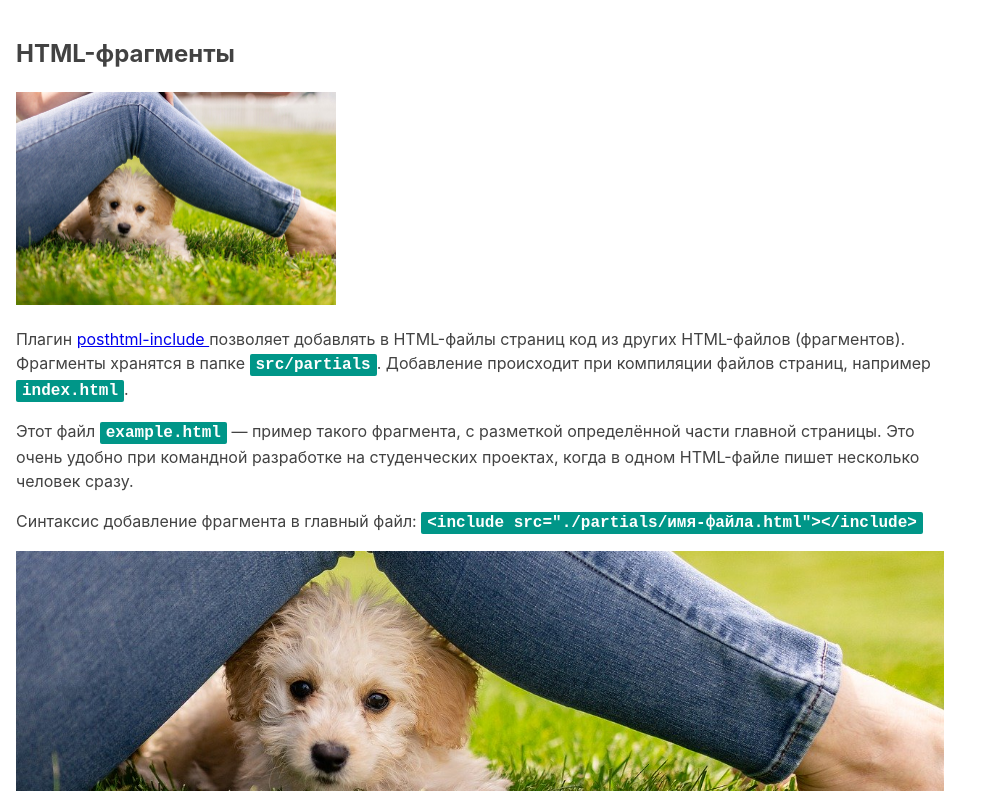
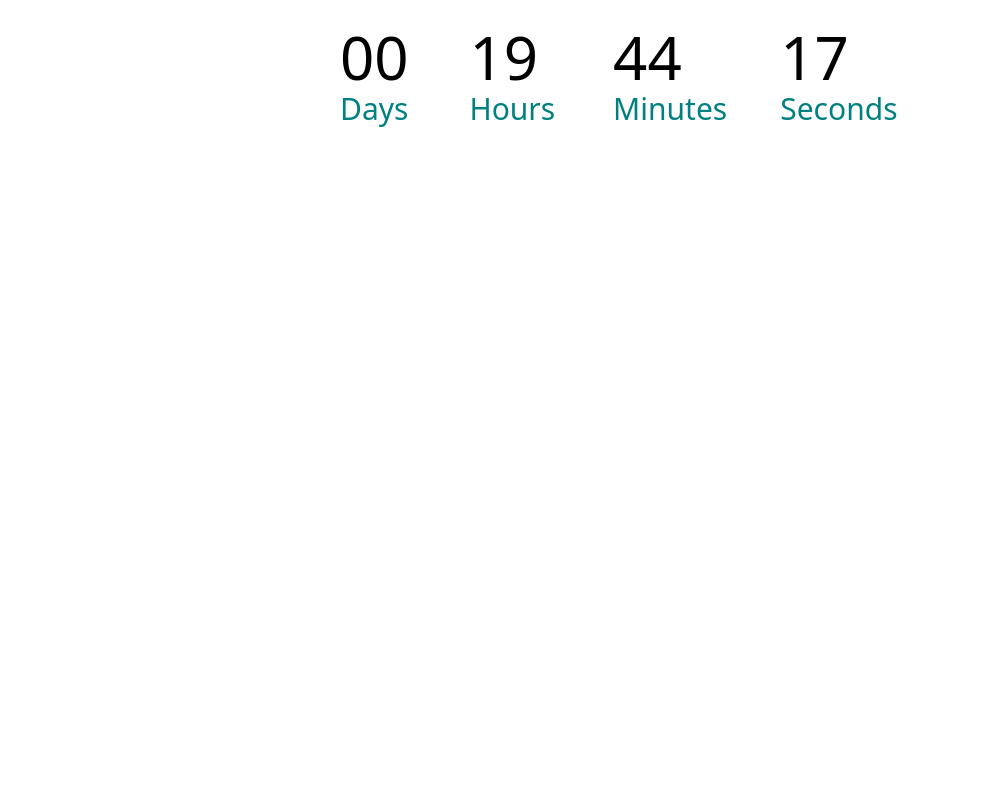
Before and after one commit to AntonTymchenko/goit-js-hw-11-timer, a website built with Parcel: page src/index.html in a window 1280 px wide. Shown: the whole page, without its empty margins (0-991 px from the left). Built offline with nearby package versions, Linux system fonts and the light colour scheme.

Commit message:
hw11-try01

```diff
--- a/src/index.js
+++ b/src/index.js
@@ -1 +1,2 @@
 import './sass/main.scss';
+import './js/timer.js';
--- /dev/null
+++ b/src/js/timer.js
@@ -0,0 +1,107 @@
+class Timer {
+  constructor({ selector, targetDate }) {
+    this.targetDate = targetDate;
+    this.timerId = null;
+    this.refs = {
+      timer: document.querySelector(selector),
+    };
+  }
+  start() {
+    const target = new Date(this.targetDate);
+    const { days, hours, mins, secs } = target;
+    Timer.startCountOnTable({ days, hours, mins, secs }, this.refs.timer);
+
+    this.timerid = setInterval(() => {
+      const currentDate = Date.now();
+      const deltaTime = target - currentDate;
+      const { days, hours, mins, secs } = Timer.getTimeComponents(deltaTime);
+      Timer.changeTableTime({ days, hours, mins, secs }, this.refs.timer);
+    }, 1000);
+  }
+  static changeTableTime({ days, hours, mins, secs }, elem) {
+    const daysNum = elem.querySelector('span[data-value="days"]');
+    daysNum.textContent = days;
+    Timer.checkEnding(daysNum);
+
+    const hoursNum = elem.querySelector('span[data-value="hours"]');
+    hoursNum.textContent = hours;
+    Timer.checkEnding(hoursNum);
+
+    const minsNum = elem.querySelector('span[data-value="mins"]');
+    minsNum.textContent = mins;
+    Timer.checkEnding(minsNum);
+
+    const secsNum = elem.querySelector('span[data-value="secs"]');
+    secsNum.textContent = secs;
+    Timer.checkEnding(secsNum);
+    Timer.timeIsOver(secsNum, minsNum, hoursNum, daysNum);
+  }
+  static pad(timeStr) {
+    return String(timeStr).padStart(2, '0');
+  }
+  static getTimeComponents(time) {
+    const days = Timer.pad(Math.floor(time / (1000 * 60 * 60 * 24)));
+    const hours = Timer.pad(Math.floor((time % (1000 * 60 * 60 * 24)) / (1000 * 60 * 60)));
+    const mins = Timer.pad(Math.floor((time % (1000 * 60 * 60)) / (1000 * 60)));
+    const secs = Timer.pad(Math.floor((time % (1000 * 60)) / 1000));
+
+    return { days, hours, mins, secs };
+  }
+  static startCountOnTable({ days, hours, mins, secs }, elem) {
+    const daysNum = elem.querySelector('span[data-value="days"]');
+    daysNum.textContent = days;
+    if (daysNum.textContent === '01') {
+      daysNum;
+    }
+    elem.querySelector('span[data-value="hours"]').textContent = hours;
+    elem.querySelector('span[data-value="mins"]').textContent = mins;
+    const secsNum = elem.querySelector('span[data-value="secs"]');
+    secsNum.textContent = secs;
+    if (secsNum.textContent === '01') {
+      secsNum.nextElementSibling('.label').textContent = 'Second';
+    }
+  }
+  static checkEnding(elem) {
+    if (elem.textContent === '01') {
+      if (elem.nextElementSibling.textContent === 'Seconds') {
+        elem.nextElementSibling.textContent = 'Second';
+      } else {
+        elem.nextElementSibling.textContent = 'Seconds';
+      }
+      if (elem.nextElementSibling.textContent === 'Minuts') {
+        elem.nextElementSibling.textContent = 'Minut';
+      } else {
+        elem.nextElementSibling.textContent = 'Minuts';
+      }
+      if (elem.nextElementSibling.textContent === 'Hours') {
+        elem.nextElementSibling.textContent = 'Hour';
+      } else {
+        elem.nextElementSibling.textContent = 'Hours';
+      }
+      if (elem.nextElementSibling.textContent === 'Days') {
+        elem.nextElementSibling.textContent = 'Day';
+      } else {
+        elem.nextElementSibling.textContent = 'Days';
+      }
+    }
+  }
+  static timeIsOver(...arg) {
+    if (
+      arg[0].textContent === '00' &&
+      arg[1].textContent === '00' &&
+      arg[2].textContent === '00' &&
+      arg[3].textContent === '00'
+    ) {
+      arg[0].textContent = '00';
+      arg[1].textContent = '00';
+      arg[2].textContent = '00';
+      arg[3].textContent = '00';
+      document.body.style.backgroundColor = 'tomato';
+      clearInterval(this.timerId);
+    }
+  }
+}
+
+const timerOne = new Timer({ selector: '#timer-1', targetDate: 'June 16, 2021' });
+
+timerOne.start();
--- a/src/partials/example.html
+++ b/src/partials/example.html
@@ -1,33 +1,21 @@
-<article class="example">
-  <h1>HTML-фрагменты</h1>
+<div class="timer" id="timer-1">
+    <div class="field">
+        <span class="value" data-value="days">11</span>
+        <span class="label">Days</span>
+    </div>
 
-  <!-- Путь к изображениям из HTML-фрагмента такой, как из файла index.html -->
-  <img src="images/demo.jpg" alt="" width="320" />
-  <p>
-    Плагин
-    <a
-      href="https://github.com/posthtml/posthtml-include"
-      target="_blank"
-      rel="noopener noreferrer"
-    >
-      posthtml-include
-    </a>
-    позволяет добавлять в HTML-файлы страниц код из других HTML-файлов (фрагментов). Фрагменты
-    хранятся в папке
-    <code>src/partials</code>. Добавление происходит при компиляции файлов страниц, например
-    <code>index.html</code>.
-  </p>
+    <div class="field">
+        <span class="value" data-value="hours">11</span>
+        <span class="label">Hours</span>
+    </div>
 
-  <p>
-    Этот файл <code>example.html</code> &mdash; пример такого фрагмента, с разметкой определённой
-    части главной страницы. Это очень удобно при командной разработке на студенческих проектах,
-    когда в одном HTML-файле пишет несколько человек сразу.
-  </p>
+    <div class="field">
+        <span class="value" data-value="mins">11</span>
+        <span class="label">Minutes</span>
+    </div>
 
-  <p>
-    Синтаксис добавление фрагмента в главный файл:
-    <code> &lt;include src="./partials/имя-файла.html"&gt;&lt;/include&gt; </code>
-  </p>
-
-  <div class="background"></div>
-</article>
+    <div class="field">
+        <span class="value" data-value="secs">11</span>
+        <span class="label">Seconds</span>
+    </div>
+</div>
--- a/src/sass/_example.scss
+++ b/src/sass/_example.scss
@@ -1,27 +1,24 @@
-.example {
-  font-family: -apple-system, BlinkMacSystemFont, 'Segoe UI', Roboto, Oxygen, Ubuntu, Cantarell,
-    'Open Sans', 'Helvetica Neue', sans-serif;
-  line-height: 1.5;
-  background-color: #fff;
-  color: #424242;
-  max-width: 960px;
-  padding: 16px;
+.timer {
+  display: flex;
+  justify-content: center;
+  align-items: center;
+
+  width: 600px;
+  height: 150px;
+  margin-left: auto;
+  margin-right: auto;
+
+  font-size: 30px;
 }
 
-.example code {
-  font-family: monospace;
-  font-size: 16px;
-  font-weight: 700;
-  background-color: #009688;
-  color: #fff;
-  padding: 2px 6px;
-  border-radius: 2px;
+.field + .field {
+  margin-left: 10px;
 }
 
-.example .background {
-  height: 240px;
-  // Путь к изображениям из SASS-файла всегда такой, как из папки css
-  background-image: url('../images/demo.jpg');
-  background-size: cover;
-  background-position: center;
+.value {
+  font-size: 60px;
 }
+
+.label {
+  color: teal;
+}
```
Also changed, not shown: src/images/demo.jpg (deleted).
